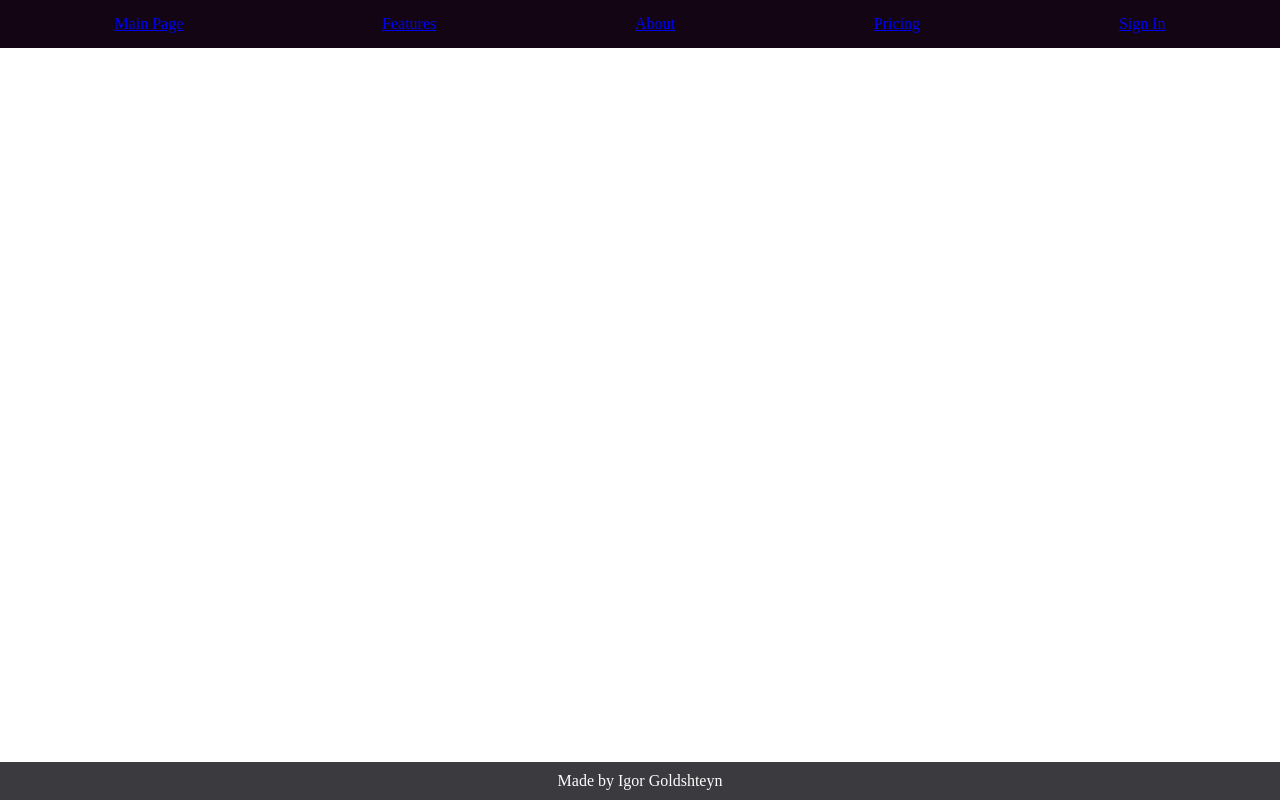
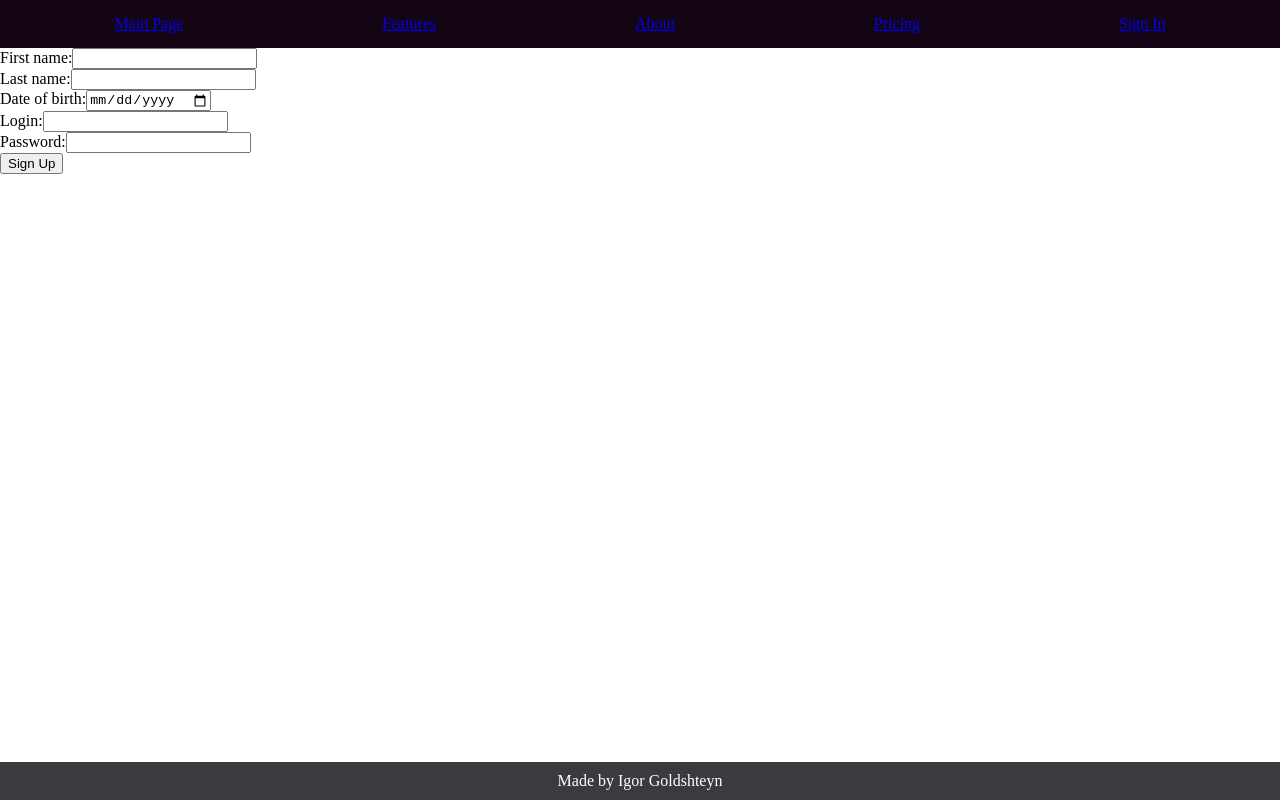
Before and after one commit to igorgoldshteyn/WebsiteDownloader, a React (Create React App) app in the folder frontend/: page /signUp in a window 1280 px wide. Built offline with nearby package versions, Linux system fonts and the light colour scheme.

Commit message:
Sign in/up page changed

```diff
--- a/frontend/src/App.jsx
+++ b/frontend/src/App.jsx
@@ -8,6 +8,7 @@ import { MainPage } from './pages/MainPage';
 import { FeaturesPage } from './pages/FeaturesPage';
 import { AboutPage } from './pages/AboutPage';
 import { SignInPage } from './pages/SignInPage';
+import { SignUpPage } from './pages/SignUpPage';
 import { PricingPage } from './pages/PricingPage';
 import './styles.css'
 
@@ -21,6 +22,7 @@ function App() {
                 <Route path="/about" element={<AboutPage />} />
                 <Route path="/pricing" element={<PricingPage />} />
                 <Route path="/signIn" element={<SignInPage />} />
+                <Route path="/signUp" element={<SignUpPage />} />
 
 
 
--- a/frontend/src/pages/SignInPage.jsx
+++ b/frontend/src/pages/SignInPage.jsx
@@ -1,19 +1,153 @@
 import React from 'react'
-import { Link } from 'react-router-dom';
+import {Link} from "react-router-dom";
+// import { Link } from 'react-router-dom';
 
 
 export function SignInPage() {
     return (
         <>
-            <form >
+
+            <form method='post' action="http://localhost:8080/signIn">
                 <label for="login">Login:</label>
-                <input type="text" />
+                <input type="text" name='login' />
                 <br />
                 <label for="Password">Password:</label>
-                <input type="text" />
+                <input type="text" name='password' />
                 <br />
                 <input type="submit" value="Sign in" />
             </form>
+
+             <Link to="/signUp">Sign up</Link>
+
+            {/* <Route path="/" element={<MainPage />} /> */}
+
+            {/*<form action="http://localhost:3000/signUp" method="get">*/}
+            {/*    <button name="" value="">Sign up</button>*/}
+            {/*</form>*/}
         </>
     )
 }
+
+
+// another version
+// const Register = () => {
+//   const user = useUser();
+//   const navigate = useNavigate();
+//   const [username, setUsername] = useState("");
+//   const [password, setPassword] = useState("");
+//   const [name, setName] = useState("");
+
+//   useEffect(() => {
+//     if (user.jwt) navigate("/dashboard");
+//   }, [user]);
+
+//   function createAndLoginUser() {
+//     const reqBody = {
+//       username: username,
+//       password: password,
+//       name: name,
+//     };
+
+//     fetch("api/users/register", {
+//       headers: {
+//         "Content-Type": "application/json",
+//       },
+//       method: "post",
+//       body: JSON.stringify(reqBody),
+//     })
+//       .then((response) => {
+//         if (response.status === 200)
+//           return Promise.all([response.json(), response.headers]);
+//         else return Promise.reject("Invalid login attempt");
+//       })
+//       .then(([body, headers]) => {
+//         user.setJwt(Cookies.get("jwt"));
+//       })
+//       .catch((message) => {
+//         alert(message);
+//       });
+//   }
+
+//   return (
+//     <div>
+//       <Container className="mt-5 ">
+//         <Row className="justify-content-center">
+//           <Col md="8" lg="6">
+//             <Form.Group className="mb-3" controlId="name">
+//               <Form.Label className="fs-4">Full Name</Form.Label>
+//               <Form.Control
+
+//                 type="text"
+
+//                 size="lg"
+//                 placeholder="John Doe"
+//                 value={name}
+//                 onChange={(e) => setName(e.target.value)}
+//               />
+//             </Form.Group>
+//           </Col>
+//         </Row>
+
+//         <Row className="justify-content-center">
+//           <Col md="8" lg="6">
+//             <Form.Group className="mb-3" controlId="username">
+//               <Form.Label className="fs-4">Username</Form.Label>
+//               <Form.Control
+//                 type="email"
+//                 size="lg"
+//                 placeholder="dogPoop@email.com"
+//                 value={username}
+//                 onChange={(e) => setUsername(e.target.value)}
+//               />
+//             </Form.Group>
+//           </Col>
+//         </Row>
+
+//         <Row className="justify-content-center">
+//           <Col md="8" lg="6">
+//             <Form.Group className="mb-3" controlId="password">
+//               <Form.Label className="fs-4">Password</Form.Label>
+//               <Form.Control
+//                 type="password"
+//                 size="lg"
+//                 placeholder="Type in your password"
+//                 value={password}
+//                 onChange={(e) => setPassword(e.target.value)}
+//               />
+//             </Form.Group>
+//           </Col>
+//         </Row>
+//         <Row className="justify-content-center">
+//           <Col
+//             md="8"
+//             lg="6"
+//             className="mt-2 d-flex flex-column gap-5 flex-md-row justify-content-md-between"
+//           >
+//             <Button
+//               id="submit"
+//               type="button"
+//               size="lg"
+
+//               onClick={() => createAndLoginUser()}
+
+//             >
+//               Register
+//             </Button>
+//             <Button
+//               variant="secondary"
+//               type="button"
+//               size="lg"
+//               onClick={() => {
+//                 navigate("/login");
+//               }}
+//             >
+//               Exit
+//             </Button>
+//           </Col>
+//         </Row>
+//       </Container>
+//     </div>
+//   );
+// };
+
+// export default Register;
--- a/frontend/src/pages/SignUpPage.jsx
+++ b/frontend/src/pages/SignUpPage.jsx
@@ -3,9 +3,26 @@ import React from 'react'
 
 export function SignUpPage() {
     return (
-        <div>
-            SignUpPage
+        <>
+            <form action="/signUp" method="get">
+                <text>First name:</text>
+                <input type="text"/>
+                <br/>
+                <text>Last name:</text>
+                <input type="text"/>
+                <br/>
+                <text>Date of birth:</text>
+                <input type="date"/>
+                <br/>
+                <text>Login:</text>
+                <input type="text"/>
+                <br/>
+                <text>Password:</text>
+                <input type="password"/>
+                <br/>
+                <input type="submit" value={"Sign Up"}/>
 
-        </div>
+            </form>
+        </>
     )
 }
```
